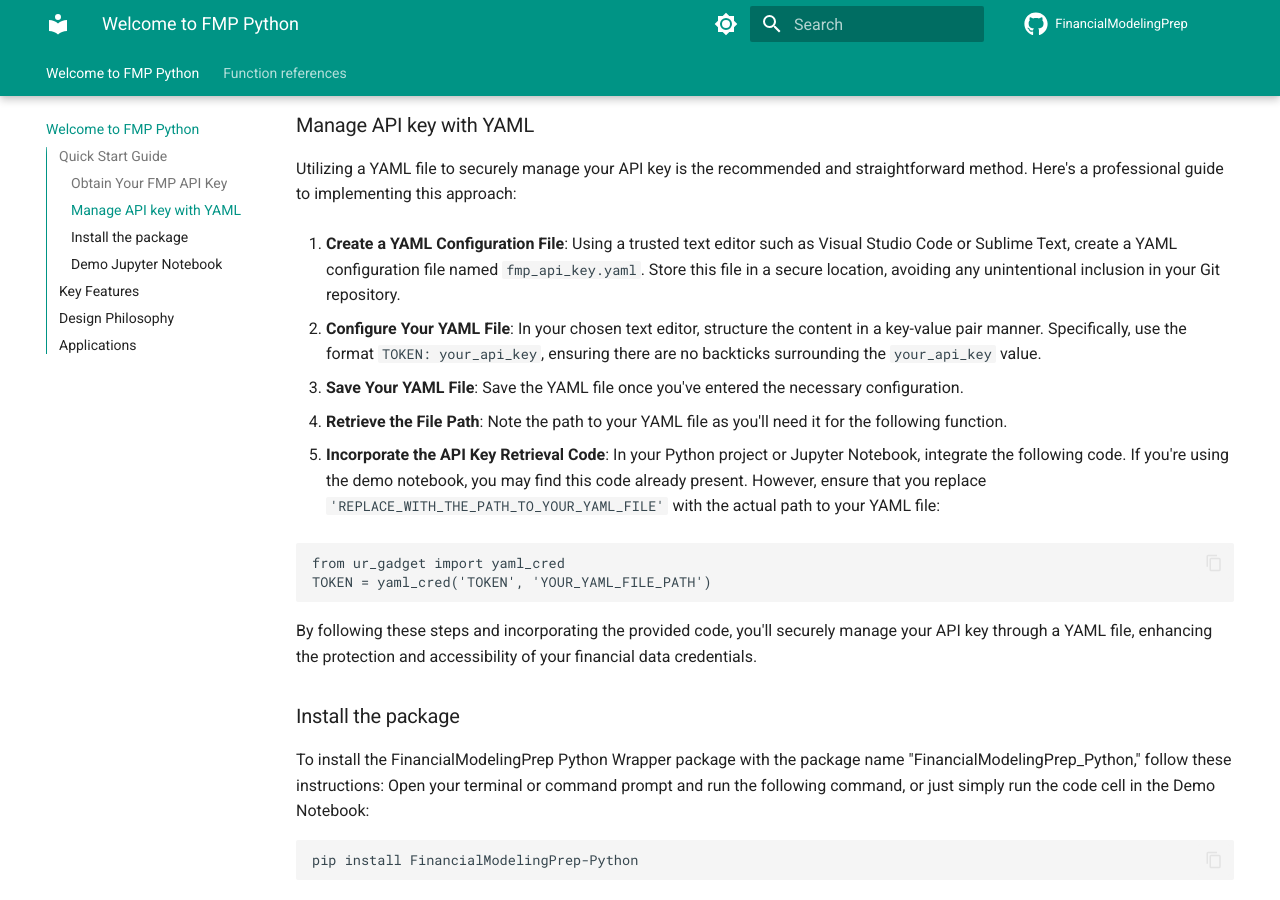
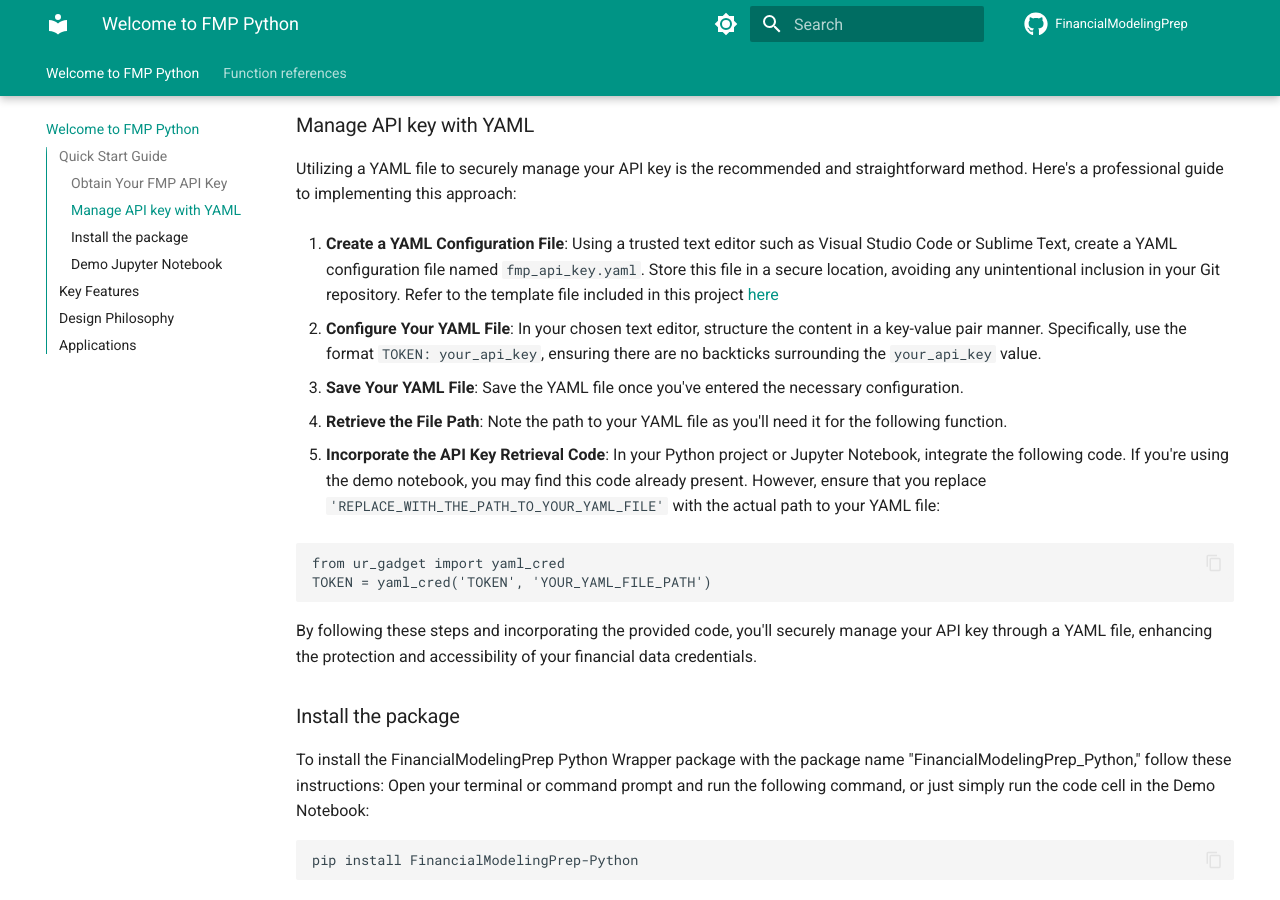
Before and after one commit to thinh-vu/FinancialModelingPrep, an MkDocs documentation site: the page built from docs/docs/index.md, in a window 1280 px wide and 900 px high, scrolled down 1075 px. Built offline with MkDocs 1.6.1 and Material for MkDocs 9.7.7, drawn with Linux system fonts in a browser that asks for light colours; emoji names are drawn with the system emoji font; comment, search, counter and statistics services are not loaded.

```diff
--- a/docs/docs/index.md
+++ b/docs/docs/index.md
@@ -28,7 +28,7 @@ To safeguard your API key, it's recommended not to hard-code it directly into yo
 ### Manage API key with YAML
 Utilizing a YAML file to securely manage your API key is the recommended and straightforward method. Here's a professional guide to implementing this approach:
 
-1. **Create a YAML Configuration File**: Using a trusted text editor such as Visual Studio Code or Sublime Text, create a YAML configuration file named `fmp_api_key.yaml`. Store this file in a secure location, avoiding any unintentional inclusion in your Git repository.
+1. **Create a YAML Configuration File**: Using a trusted text editor such as Visual Studio Code or Sublime Text, create a YAML configuration file named `fmp_api_key.yaml`. Store this file in a secure location, avoiding any unintentional inclusion in your Git repository. Refer to the template file included in this project [here](https://github.com/thinh-vu/FinancialModelingPrep/blob/main/docs/secret_template.yml)
 
 2. **Configure Your YAML File**: In your chosen text editor, structure the content in a key-value pair manner. Specifically, use the format `TOKEN: your_api_key`, ensuring there are no backticks surrounding the `your_api_key` value.
 
--- /dev/null
+++ b/docs/secret_template.yml
@@ -0,0 +1 @@
+TOKEN: REPLACE_YOUR_FMP_TOKEN_HERE
```
Also changed, not shown: README.md.
